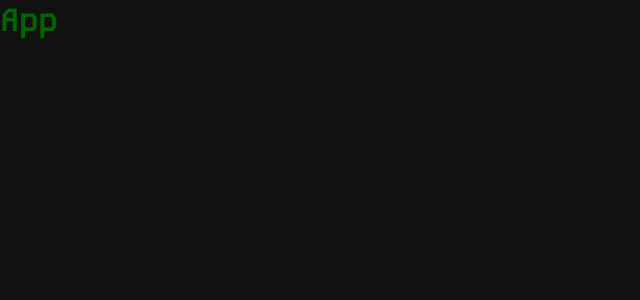
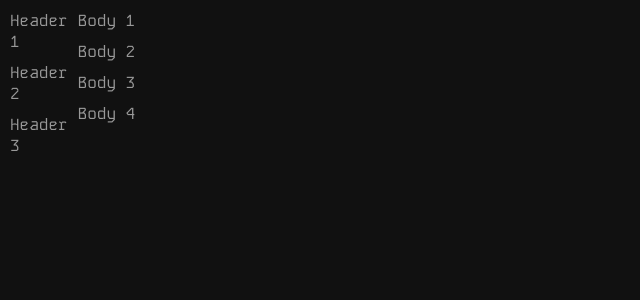
Before and after one commit to mineot/mercurius, a Vue app: page / in a window 1280 px wide. Shown: the top 300 px of the page, without its empty margins (0-640 px from the left). Built offline with nearby package versions, Linux system fonts and the light colour scheme.

Commit message:
featcss - base layout

```diff
--- a/src/App.vue
+++ b/src/App.vue
@@ -1,5 +1,17 @@
 <template>
-  <h1>App</h1>
+  <section role="layout">
+    <section role="header">
+      <div>Header 1</div>
+      <div>Header 2</div>
+      <div>Header 3</div>
+    </section>
+    <section role="body">
+      <div>Body 1</div>
+      <div>Body 2</div>
+      <div>Body 3</div>
+      <div>Body 4</div>
+    </section>
+  </section>
   <!-- <section class="app-panel">App Panel</section>
   <section class="app-content">App Content</section> -->
   <!-- <section role="layout">
--- a/src/styles/_layouts.scss
+++ b/src/styles/_layouts.scss
@@ -1,3 +1,5 @@
+@use 'theme/variables' as var;
+
 body {
   display: flex;
   flex-wrap: nowrap;
@@ -6,10 +8,49 @@ body {
   margin: 0;
   overflow: hidden;
 
-  #app {
+  > #app {
     flex: 1;
     display: flex;
     flex-wrap: nowrap;
     overflow: hidden;
+
+    > section[role='layout'] {
+      flex: 1;
+      display: flex;
+      flex-direction: row;
+      flex-wrap: nowrap;
+      overflow: hidden;
+      gap: var.$gap-medium;
+      padding: var.$gap-medium;
+
+      @media (max-width: var.$screen-small) {
+        flex-direction: column;
+        gap: var.$gap-small;
+        padding: var.$gap-small;
+      }
+
+      > section[role='header'] {
+        flex: 0;
+        display: flex;
+        flex-direction: column;
+        flex-wrap: nowrap;
+        gap: var.$gap-medium;
+
+        @media (max-width: var.$screen-small) {
+          flex-direction: row;
+        }
+      }
+
+      > section[role='body'] {
+        flex: 1;
+        display: flex;
+        flex-direction: column;
+        gap: var.$gap-medium;
+
+        * {
+          flex: 0;
+        }
+      }
+    }
   }
 }
--- a/src/styles/theme/_variables.scss
+++ b/src/styles/theme/_variables.scss
@@ -1,6 +1,6 @@
 $primary: #111;
-$secondary: darkgreen;
-$accent: orange;
+$secondary: #999;
+$accent: darkgreen;
 
 $screen-small: 576px;
 $screen-large: 992px;
```
